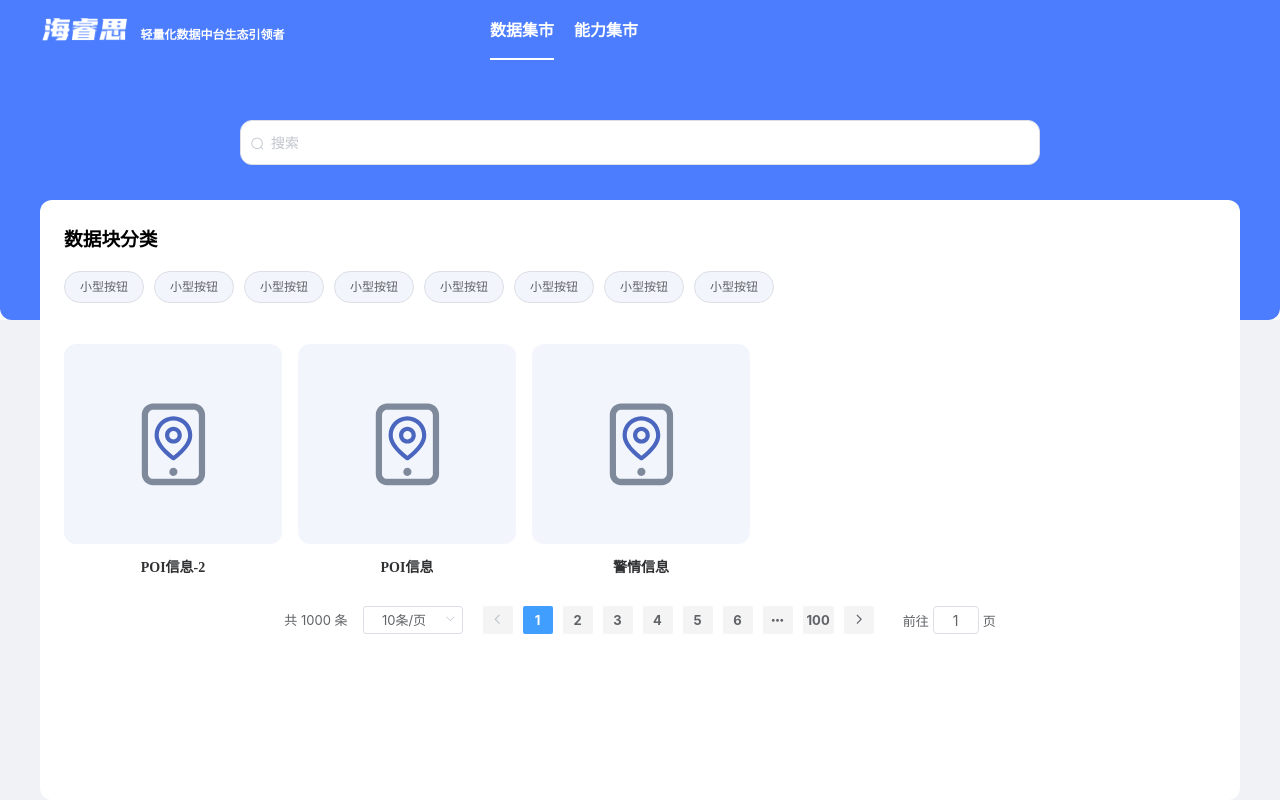
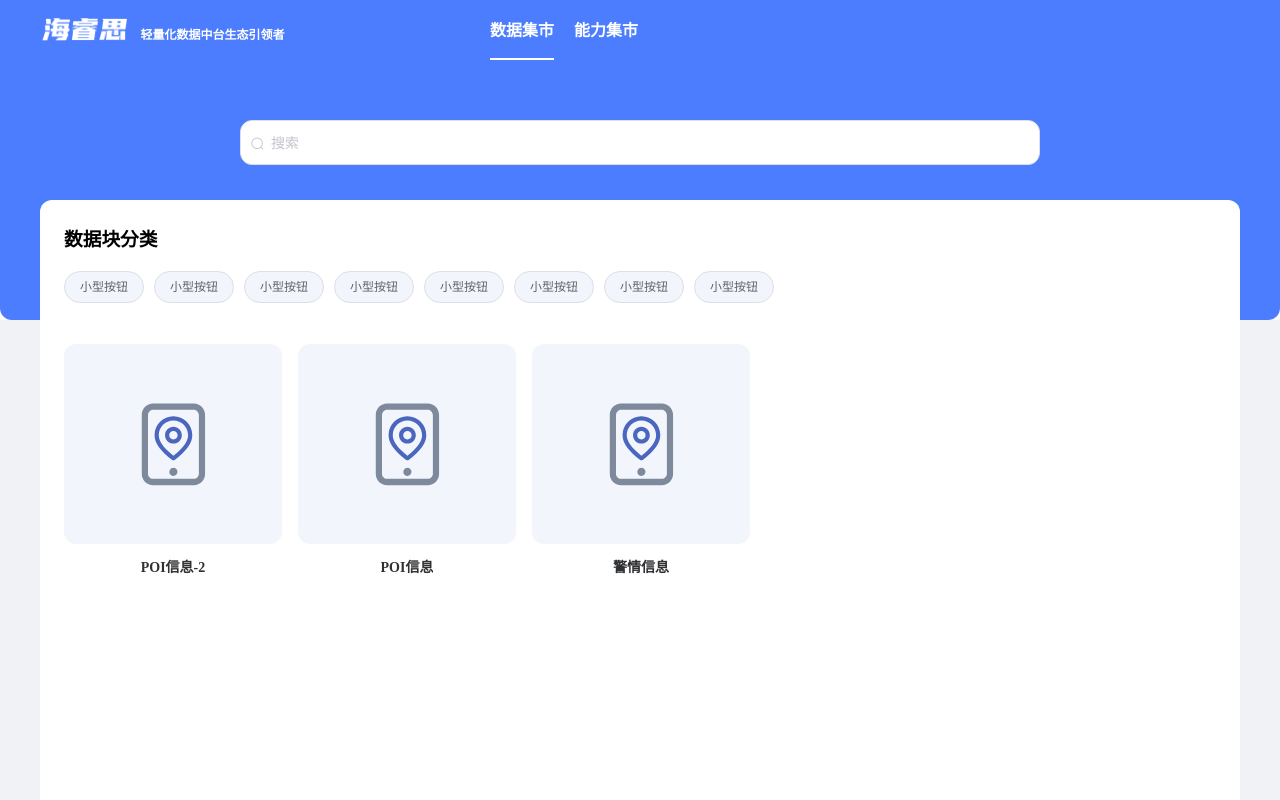
Before and after one commit to whatishadoop/market, a Vue app: page /#/datamarket in a window 1280 px wide. Shown: the top 800 px of the page. Built offline with nearby package versions, Linux system fonts and the light colour scheme.

Commit message:
修改样式，新增数据产品

```diff
--- a/src/api/datamarket/dataset.js
+++ b/src/api/datamarket/dataset.js
@@ -96,4 +96,4 @@ export function getDataPackageInfoById(params) {
   })
 }
 
-export default { getAllDataPackages, getDataPackagesByType, getDataPackagesByName, getDataPackagesByCondition,getAllDataPackagesCount, getDataPackagesCountByType, getDataPackagesCountByName, getDataPackagesCountByCondition, getAllTypes, getDataPackageDetailByParentId, getDataPackageInfoById}
+export default { getAllDataPackages, getDataPackagesByType, getDataPackagesByName, getDataPackagesByCondition, getAllDataPackagesCount, getDataPackagesCountByType, getDataPackagesCountByName, getDataPackagesCountByCondition, getAllTypes, getDataPackageDetailByParentId, getDataPackageInfoById }
--- a/src/mock/datamarket/datasetMock.js
+++ b/src/mock/datamarket/datasetMock.js
@@ -240,6 +240,24 @@ const data10 = [
     updatePerson: 'rhino',
     createTime: 1606978445000,
     updateTime: 1606978448000
+  },
+  {
+    id: 10010012,
+    parentId: 1,
+    name: '北京POI数据信息-02',
+    amount: '1000',
+    format: 'TXT',
+    sort: 1,
+    size: '1.12MB',
+    url: '/dataset/typename/poi/北京POI-02.zip',
+    imageUrl: '/dataset/typename/poi/poi-exapmle-02.jpg',
+    detail: '北京POI数据信息-02',
+    remark: '北京POI数据信息-02',
+    downloadCnt: 12,
+    createPerson: 'admin',
+    updatePerson: 'rhino',
+    createTime: 1606978445000,
+    updateTime: 1606978448000
   }
 ]
 
--- a/src/router/index.js
+++ b/src/router/index.js
@@ -15,6 +15,11 @@ const routes = [
         path: '/datamarket',
         name: 'datamarket',
         component: () => import('@/views/datamarket/index.vue')
+      },
+      {
+        path: '/dataproduct',
+        name: 'dataproduct',
+        component: () => import('@/views/datamarket/dataproduct.vue')
       },
       {
         path: '/abilitymarket',
--- a/src/utils/request.js
+++ b/src/utils/request.js
@@ -34,7 +34,7 @@ service.interceptors.response.use(
       Notification.error({
         title: response.message
       })
-      return Promise.reject('error')
+      return Promise.reject(new Error(0))
     } else {
       return response.data
     }
--- a/src/views/abilitymarket/index.vue
+++ b/src/views/abilitymarket/index.vue
@@ -5,7 +5,7 @@
       <div class="main-one-content">
         <div class="search-wrapper">
           <el-input
-            placeholder="搜索"
+            placeholder="能力数据"
             prefix-icon="el-icon-search"
             v-model="input"
           >
@@ -25,7 +25,7 @@
         </div>
         <div class="data-type-content-wrapper">
           <div class="data-type-content">
-            <div v-for="index in 12" :key="index" class="content-item" @mouseover="selectItem(index)" @mouseout="unselectItem(index)">
+            <div v-for="(item , index) in dataPackages" :key="index" class="content-item" @mouseover="selectItem(index)" @mouseout="unselectItem(index)">
               <div class="content-info">
                 <svg-icon icon-class="icon_2_off" style="height: 141px;width: 141px;"/>
                 <div v-show="isSelect === index" class="content-menu">
@@ -33,7 +33,8 @@
                 </div>
               </div>
               <div class="content-main">
-                <span class="content-name">IP地址段数据-全球版</span>
+                <span class="content-name">{{item.name}}</span>
+              </div>
             </div>
           </div>
         </div>
@@ -52,17 +53,26 @@
       </div>
     </div>
   </div>
-  </div>
 </template>
 
 <script type="text/ecmascript-6">
+import { getAllDataPackages } from '@/api/datamarket/dataset'
 export default {
   data() {
     return {
       currentPage: 1,
       isSelect: -1,
-      input: ''
+      input: '',
+      // 所有数据包信息
+      dataPackages: [],
+      // 所有数据包类型信息
+      dataTypes: []
     }
+  },
+  created() {
+    this.$nextTick(() => {
+      this.getAllDataPackages()
+    })
   },
   methods: {
     handleSizeChange(val) {
@@ -86,6 +96,20 @@ export default {
         }
       })
       window.open(routeUrl.href, '_blank')
+    },
+    // 获取所有数据包信息接口
+    getAllDataPackages() {
+      /*
+      const sort = 'id,desc'
+      const params = { sort: sort }
+      if (this.deptName) { params['name'] = this.deptName }
+      getDepts(params).then(res => {
+        this.deptDatas = res.content
+      })
+       */
+      getAllDataPackages().then(res => {
+        this.dataPackages = res
+      })
     }
   }
 }
@@ -107,14 +131,15 @@ export default {
       }
     }
     .main-two-content {
-      height: 850px;
+      height: 600px;
       background: #F0F2F5;
     }
     .data-type-wrapper {
       position: absolute;
       left:0; right:0; top:200px; bottom:0;
-      margin:auto;
+      margin: 0 auto;
       width: 1200px;
+      height: 700px;
       background-color: #FFFFFF;
       border-radius: 12px;
       .data-headline {
@@ -127,6 +152,9 @@ export default {
         margin-left: 24px;
       }
       .data-type-content-wrapper {
+        position: relative;
+        left: 0px;
+        top: 0px;
         width: 100%;
         margin-top: 41px;
         background: #fff;
@@ -225,12 +253,13 @@ export default {
             }
           }
         }
+      }
       .page {
+        position: absolute;
+        left: 50%;
+        transform: translate(-50%, -50%);
+        bottom: -15px;
         height: 40px;
-          display: flex;
-          flex-wrap: wrap;
-          justify-content: center;
-        }
       }
     }
   }
--- /dev/null
+++ b/src/views/datamarket/dataproduct.vue
@@ -0,0 +1,114 @@
+<template>
+  <div>
+    <!--搜索与分类内容区域-->
+    <div class="main-wapper">
+      <div class="main-one-content">
+        <div class="search-wrapper">
+        </div>
+      </div>
+      <div class="main-two-content">
+      </div>
+      <div class="data-type-wrapper">
+        <div class="data-headline">
+          <h3 sytle="font-family: PingFangSC-Medium;font-size: 20px;color: #333333;letter-spacing: 0;line-height: 28px;">数据示例 / Example</h3>
+        </div>
+      </div>
+    </div>
+  </div>
+</template>
+
+<script type="text/ecmascript-6">
+import { getAllDataPackages } from '@/api/datamarket/dataset'
+export default {
+  data() {
+    return {
+      currentPage: 1,
+      isSelect: -1,
+      input: '',
+      // 所有数据包信息
+      dataPackages: [],
+      // 所有数据包类型信息
+      dataTypes: []
+    }
+  },
+  created() {
+    this.$nextTick(() => {
+      this.getAllDataPackages()
+    })
+  },
+  methods: {
+    handleSizeChange(val) {
+      console.log(`每页 ${val} 条`)
+    },
+    handleCurrentChange(val) {
+      console.log(`当前页: ${val}`)
+    },
+    selectItem(index) {
+      this.isSelect = index
+    },
+    unselectItem() {
+      this.isSelect = -1
+    },
+    editApplication() {
+      const routeUrl = this.$router.resolve({
+        path: '/dataproduct',
+        query: {
+          id: 1,
+          name: '可视化模板'
+        }
+      })
+      window.open(routeUrl.href, '_blank')
+    },
+    // 获取所有数据包信息接口
+    getAllDataPackages() {
+      /*
+      const sort = 'id,desc'
+      const params = { sort: sort }
+      if (this.deptName) { params['name'] = this.deptName }
+      getDepts(params).then(res => {
+        this.deptDatas = res.content
+      })
+       */
+      getAllDataPackages().then(res => {
+        this.dataPackages = res
+      })
+    }
+  }
+}
+</script>
+<style type="text/scss" rel="stylesheet/scss" lang="scss" scoped>
+  .main-wapper {
+    width: 100%;
+    height: 100%;
+    .main-one-content {
+      height: 417px;
+      display: flex;
+      flex-direction: column;
+      align-items: center;
+      background-color: #4C7DFE;
+      border-radius: 0 0 12px 12px;
+      .search-wrapper {
+        width: 800px;
+        margin-top: 62px;
+      }
+    }
+    .main-two-content {
+      height: 742px;
+      background: #F0F2F5;
+    }
+    .data-type-wrapper {
+      position: absolute;
+      left:0; right:0; top:327px; bottom:0;
+      margin: 0 auto;
+      width: 1200px;
+      height: 860px;
+      background-color: #FFFFFF;
+      border-radius: 12px;
+      .data-headline {
+        margin-top: 24px;
+        margin-left: 24px;
+      }
+    }
+  }
+
+</style>
--- a/src/views/datamarket/index.vue
+++ b/src/views/datamarket/index.vue
@@ -37,6 +37,7 @@
                    </div>
                </div>
              </div>
+          </div>
           <div class="page">
             <el-pagination
               background
@@ -48,7 +49,6 @@
               @size-change="handleSizeChange"
               @current-change="handleCurrentChange"
             />
-            </div>
           </div>
         </div>
       </div>
@@ -72,7 +72,6 @@ export default {
   created() {
     this.$nextTick(() => {
       this.getAllDataPackages()
-      debugger
     })
   },
   methods: {
@@ -90,7 +89,7 @@ export default {
     },
     editApplication() {
       const routeUrl = this.$router.resolve({
-        path: '/about',
+        path: '/dataproduct',
         query: {
           id: 1,
           name: '可视化模板'
@@ -132,14 +131,15 @@ export default {
       }
     }
     .main-two-content {
-      height: 850px;
+      height: 600px;
       background: #F0F2F5;
     }
     .data-type-wrapper {
       position: absolute;
       left:0; right:0; top:200px; bottom:0;
-      margin:auto;
+      margin: 0 auto;
       width: 1200px;
+      height: 700px;
       background-color: #FFFFFF;
       border-radius: 12px;
       .data-headline {
@@ -152,6 +152,9 @@ export default {
         margin-left: 24px;
       }
       .data-type-content-wrapper {
+        position: relative;
+        left: 0px;
+        top: 0px;
         width: 100%;
         margin-top: 41px;
         background: #fff;
@@ -250,12 +253,13 @@ export default {
             }
           }
         }
+      }
       .page {
+        position: absolute;
+        left: 50%;
+        transform: translate(-50%, -50%);
+        bottom: -15px;
         height: 40px;
-          display: flex;
-          flex-wrap: wrap;
-          justify-content: center;
-        }
       }
     }
   }
```
Lines whose indentation alone changed are shown as unchanged.
